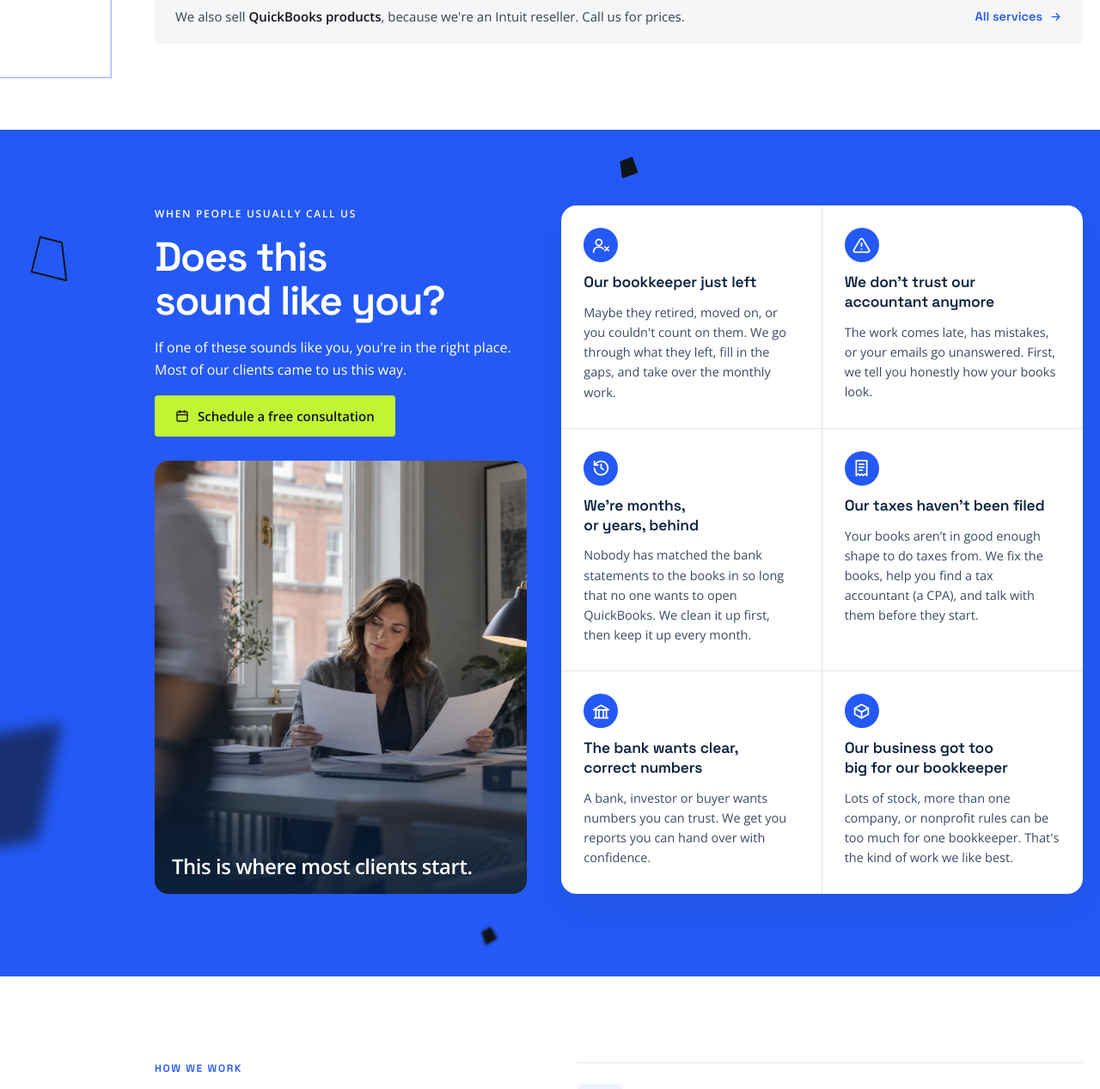
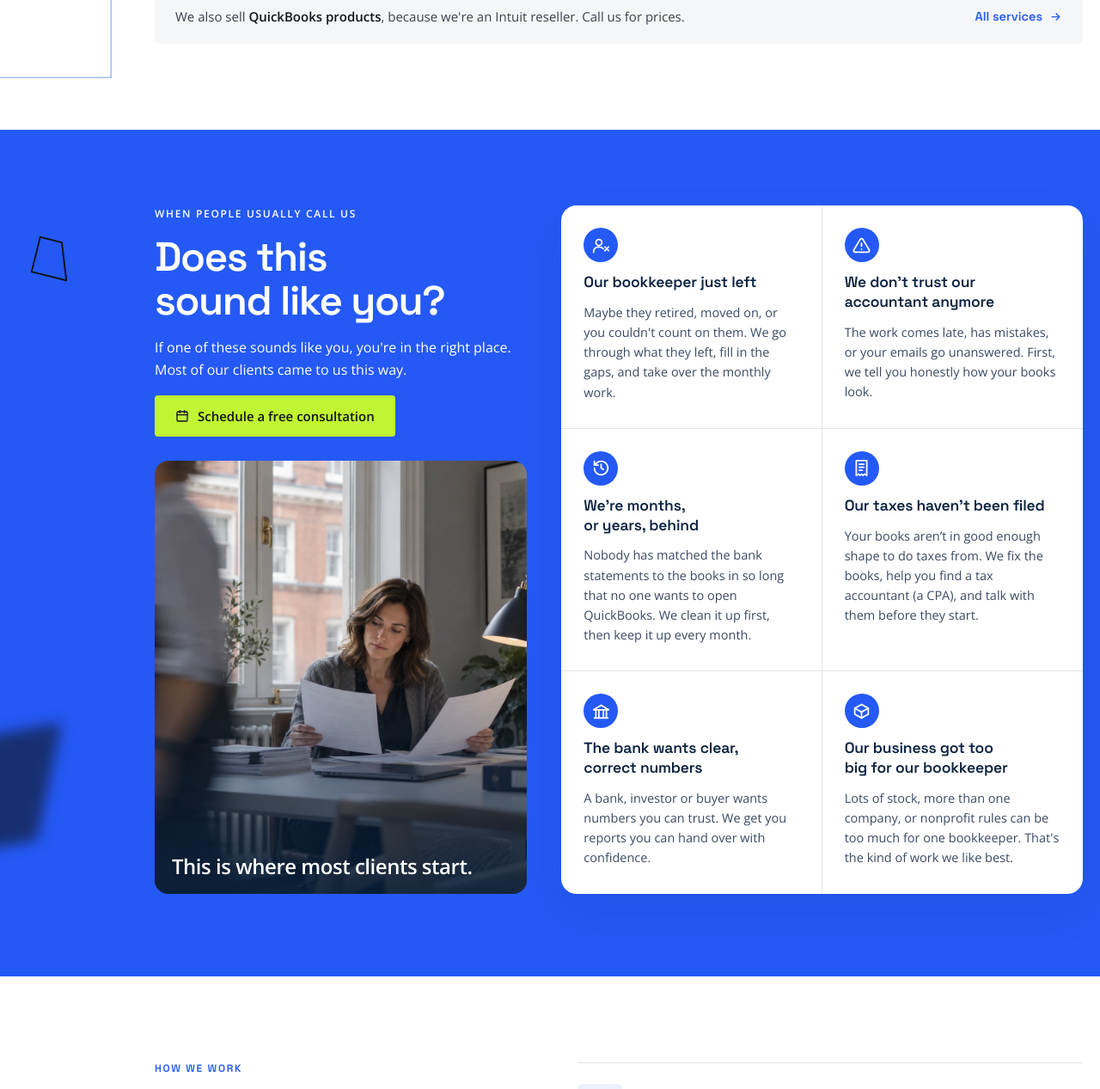
Before and after one commit to GrowthFoundryDigital/mission-website-design, a plain HTML site: page review-site/public/pages/h2-desktop.html in a window 1280 px wide. Shown: the part 4367-5634 px from the top of the page at 86% size. Drawn offline with nearby package versions, Linux system fonts and the light colour scheme.

Commit message:
H2: remove the two middle shapes from 'Does this sound like you?'
Co-Authored-By: Claude Opus 5.5 <noreply@anthropic.com>
Claude-Session: https://claude.ai/code/session_012q93XrfNfbaCMZx9XQwBaN

```diff
--- a/review-site/public/pages/h2-desktop.html
+++ b/review-site/public/pages/h2-desktop.html
@@ -347,11 +347,9 @@ body{margin:0;background:#101419}
 <section id="triggers" style="position: relative; overflow: hidden; background: var(--eb)">
 <!-- shapes (21 Nov, by request): black only, filled and outlined, mixed sizes and blur, in the margins around the content -->
 <svg class="deco" aria-hidden="true" width="44" height="44" viewBox="0 0 40 40" style="left: 40px; top: 128px; transform: rotate(14deg)"><polygon points="1,1 24.56,1 39,39 1,39" fill="none" stroke="#101419" stroke-width="2" vector-effect="non-scaling-stroke"></polygon></svg>
-<svg class="deco" aria-hidden="true" width="20" height="20" viewBox="0 0 22 22" style="left: 720px; top: 34px; transform: rotate(-20deg)"><polygon points="4.84,0 22,0 22,22 0,22" fill="#101419"></polygon></svg>
 <svg class="deco" aria-hidden="true" width="130" height="130" viewBox="0 0 112 112" style="left: -46px; top: 700px; transform: rotate(-10deg); opacity: 0.6; filter: blur(8px)"><polygon points="0,0 112,0 67.2,112 0,112" fill="#101419"></polygon></svg>
 <svg class="deco" aria-hidden="true" width="80" height="80" viewBox="0 0 112 112" style="left: 1336px; top: 250px; transform: rotate(10deg); filter: blur(3px)"><polygon points="0,0 112,0 67.2,112 0,112" fill="none" stroke="#101419" stroke-width="2" vector-effect="non-scaling-stroke"></polygon></svg>
 <svg class="deco" aria-hidden="true" width="30" height="30" viewBox="0 0 30 30" style="left: 1350px; top: 820px; transform: rotate(22deg)"><polygon points="0,0 30,0 18,30 0,30" fill="#101419"></polygon></svg>
-<svg class="deco" aria-hidden="true" width="16" height="16" viewBox="0 0 22 22" style="left: 560px; top: 930px; transform: rotate(-30deg); filter: blur(1.5px)"><polygon points="4.84,0 22,0 22,22 0,22" fill="#101419"></polygon></svg>
 <div style="position: relative; z-index: 1; max-width: 1160px; margin: 0 auto; padding: 88px 40px 96px; display: grid; grid-template-columns: minmax(0, 5fr) minmax(0, 7fr); gap: 40px; align-items: stretch">
 <div style="display: flex; flex-direction: column; gap: 16px">
 <p style="margin: 0; font-size: 12px; font-weight: 700; letter-spacing: 0.14em; text-transform: uppercase; color: #FFFFFF">When people usually call us</p>
```
Also changed, not shown: 1 other file.
